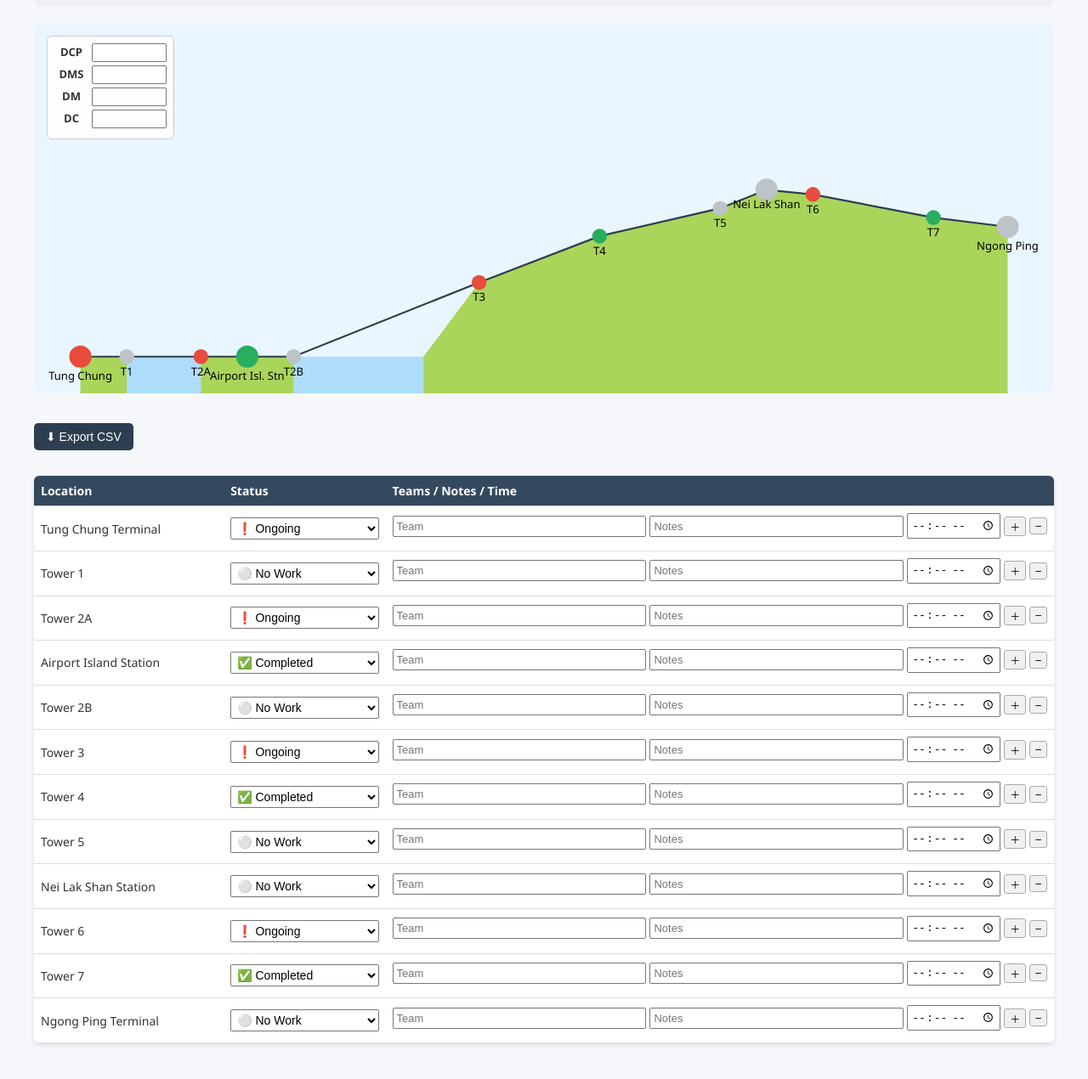
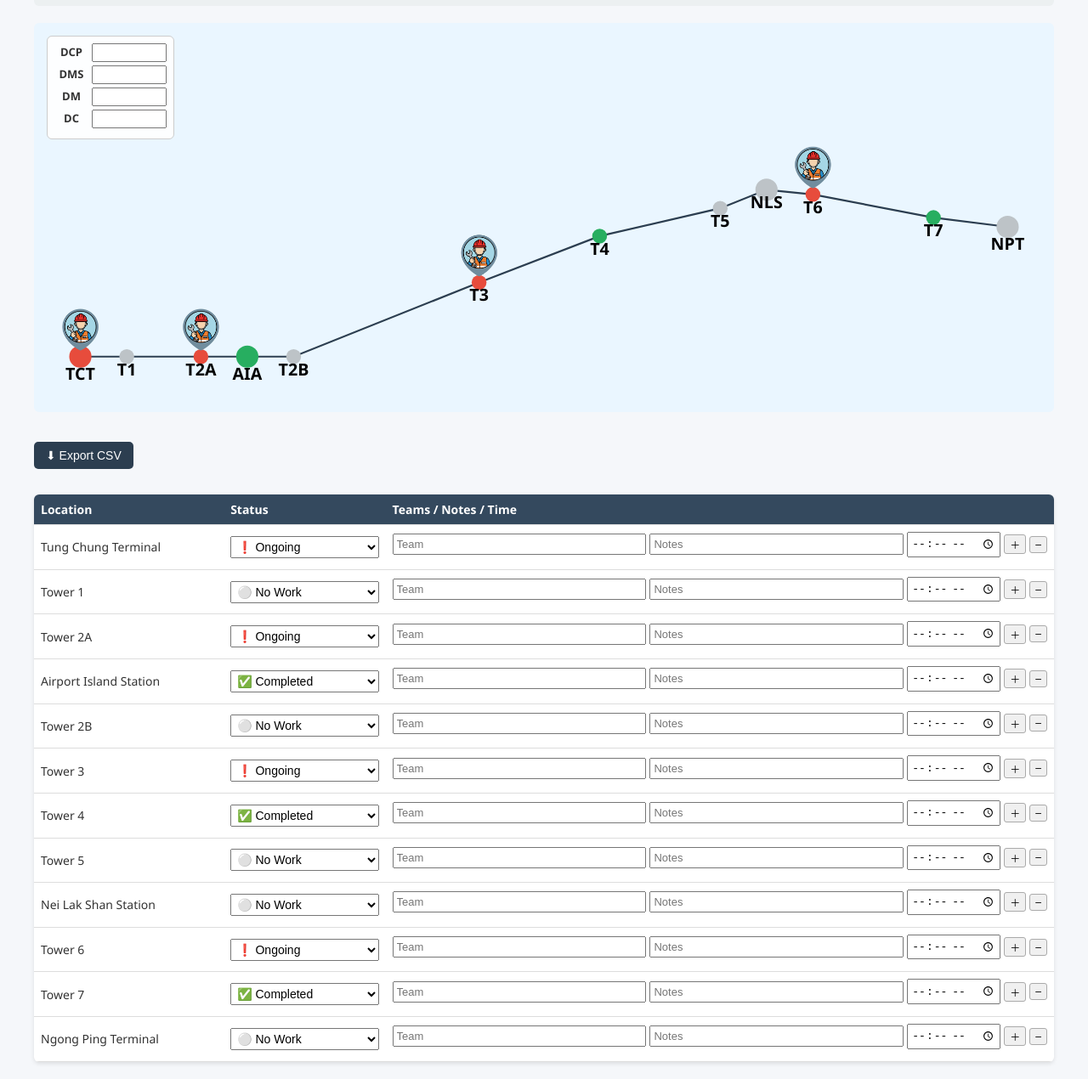
Before and after one commit to ngcholun/maintenance-dashboard, a plain HTML site: page index.html in a window 1280 px wide. Shown: the part 241-1511 px from the top of the page at 85% size. Before the commit the page ends 1489 px from the top, so only its background shows below. Drawn offline with Linux system fonts and the light colour scheme.

Commit message:
Add files via upload

```diff
--- a/index.html
+++ b/index.html
@@ -11,7 +11,7 @@
       display:flex; justify-content:space-around; flex-wrap:wrap; text-align:center;}
     .route{ text-align:center; margin:20px auto; position:relative; }
     .route svg{ width:100%; height:auto; background:#eaf6ff; border-radius:6px; }
-    .label{ font-size:12px; text-anchor:middle; }
+    .label{ font-size:18px; font-weight:bold; text-anchor:middle; }
     .duties-box {
       position:absolute;top:15px;left:15px;
       background:rgba(255,255,255,0.9);border:1px solid #ccc;padding:8px;border-radius:6px;
@@ -31,17 +31,14 @@
     .entry input { flex:1; padding:3px; font-size:13px; }
     .entry input[type="time"] { flex:0 0 100px; }
     .entry button {
-      font-size:12px;
-      padding:2px 6px;
-      cursor:pointer;
-      border:1px solid #aaa;
-      background:#f0f0f0;
-      border-radius:3px;
+      font-size:12px; padding:2px 6px; cursor:pointer;
+      border:1px solid #aaa; background:#f0f0f0; border-radius:3px;
     }
     .entry button:hover { background:#ddd; }
     .export-btn{margin:10px 0;padding:8px 14px;font-size:14px;
       background:#2c3e50;color:#fff;border:none;border-radius:5px;cursor:pointer;}
     .export-btn:hover{background:#1a242f;}
+    .worker { display:none; pointer-events:none; }
   </style>
 </head>
 <body>
@@ -58,7 +55,7 @@
       <div style="color:#7f8c8d;">⚪ No Work<br><span id="noschedule">0</span></div>
     </div>
 
-    <!-- Route schematic with duty roster -->
+    <!-- Map schematic -->
     <div class="route">
       <div class="duties-box" id="duties">
         <div><label>DCP</label><input></div>
@@ -66,114 +63,45 @@
         <div><label>DM</label><input></div>
         <div><label>DC</label><input></div>
       </div>
-      <svg viewBox="0 0 1100 400" xmlns="http://www.w3.org/2000/svg">
-        <!-- Mountain polygon -->
-        <polygon points="420,400 420,360 480,280 610,230 740,200
-          790,180 840,185 970,210 1050,220 1050,400"
-          fill="#9acd32" opacity="0.8"/>
-        <!-- Sea -->
-        <polygon points="100,400 100,360 180,360 180,400" fill="#87cefa" opacity="0.6"/>
-        <polygon points="280,400 280,360 420,360 420,400" fill="#87cefa" opacity="0.6"/>
-        <!-- Land bases -->
-        <polygon points="50,400 50,360 100,360 100,400" fill="#9acd32" opacity="0.8"/>
-        <polygon points="180,400 180,360 280,360 280,400" fill="#9acd32" opacity="0.8"/>
-        <!-- Cable line -->
+
+      <svg viewBox="0 0 1100 420" xmlns="http://www.w3.org/2000/svg">
         <polyline points="50,360 100,360 180,360 230,360 280,360
           480,280 610,230 740,200 790,180 840,185 970,210 1050,220"
           stroke="#2c3e50" stroke-width="2" fill="none"/>
-        <!-- Stations -->
-        <circle id="TCT" cx="50" cy="360" r="12"/><text x="50" y="385" class="label">Tung Chung</text>
-        <circle id="T1" cx="100" cy="360" r="8"/><text x="100" y="380" class="label">T1</text>
-        <circle id="T2A" cx="180" cy="360" r="8"/><text x="180" y="380" class="label">T2A</text>
-        <circle id="AIA" cx="230" cy="360" r="12"/><text x="230" y="385" class="label">Airport Isl. Stn</text>
-        <circle id="T2B" cx="280" cy="360" r="8"/><text x="280" y="380" class="label">T2B</text>
-        <circle id="T3" cx="480" cy="280" r="8"/><text x="480" y="300" class="label">T3</text>
-        <circle id="T4" cx="610" cy="230" r="8"/><text x="610" y="250" class="label">T4</text>
-        <circle id="T5" cx="740" cy="200" r="8"/><text x="740" y="220" class="label">T5</text>
-        <circle id="NLS" cx="790" cy="180" r="12"/><text x="790" y="200" class="label">Nei Lak Shan</text>
-        <circle id="T6" cx="840" cy="185" r="8"/><text x="840" y="205" class="label">T6</text>
-        <circle id="T7" cx="970" cy="210" r="8"/><text x="970" y="230" class="label">T7</text>
-        <circle id="NPT" cx="1050" cy="220" r="12"/><text x="1050" y="245" class="label">Ngong Ping</text>
+
+        <!-- Terminals + Towers -->
+        <circle id="TCT" cx="50" cy="360" r="12"/><text x="50" y="385" class="label">TCT</text><image id="worker-TCT" href="worker.png" x="20" y="300" width="60" height="60" class="worker"/>
+        <circle id="T1" cx="100" cy="360" r="8"/><text x="100" y="380" class="label">T1</text><image id="worker-T1" href="worker.png" x="70" y="300" width="60" height="60" class="worker"/>
+        <circle id="T2A" cx="180" cy="360" r="8"/><text x="180" y="380" class="label">T2A</text><image id="worker-T2A" href="worker.png" x="150" y="300" width="60" height="60" class="worker"/>
+        <circle id="AIA" cx="230" cy="360" r="12"/><text x="230" y="385" class="label">AIA</text><image id="worker-AIA" href="worker.png" x="200" y="300" width="60" height="60" class="worker"/>
+        <circle id="T2B" cx="280" cy="360" r="8"/><text x="280" y="380" class="label">T2B</text><image id="worker-T2B" href="worker.png" x="250" y="300" width="60" height="60" class="worker"/>
+        <circle id="T3" cx="480" cy="280" r="8"/><text x="480" y="300" class="label">T3</text><image id="worker-T3" href="worker.png" x="450" y="220" width="60" height="60" class="worker"/>
+        <circle id="T4" cx="610" cy="230" r="8"/><text x="610" y="250" class="label">T4</text><image id="worker-T4" href="worker.png" x="580" y="170" width="60" height="60" class="worker"/>
+        <circle id="T5" cx="740" cy="200" r="8"/><text x="740" y="220" class="label">T5</text><image id="worker-T5" href="worker.png" x="710" y="140" width="60" height="60" class="worker"/>
+        <circle id="NLS" cx="790" cy="180" r="12"/><text x="790" y="200" class="label">NLS</text><image id="worker-NLS" href="worker.png" x="760" y="120" width="60" height="60" class="worker"/>
+        <circle id="T6" cx="840" cy="185" r="8"/><text x="840" y="205" class="label">T6</text><image id="worker-T6" href="worker.png" x="810" y="125" width="60" height="60" class="worker"/>
+        <circle id="T7" cx="970" cy="210" r="8"/><text x="970" y="230" class="label">T7</text><image id="worker-T7" href="worker.png" x="940" y="150" width="60" height="60" class="worker"/>
+        <circle id="NPT" cx="1050" cy="220" r="12"/><text x="1050" y="245" class="label">NPT</text><image id="worker-NPT" href="worker.png" x="1020" y="160" width="60" height="60" class="worker"/>
       </svg>
     </div>
 
-    <!-- Export button -->
     <button class="export-btn" onclick="exportCSV()">⬇ Export CSV</button>
 
-    <!-- Maintenance Log -->
     <table id="log">
-      <thead>
-        <tr><th>Location</th><th>Status</th><th>Teams / Notes / Time</th></tr>
-      </thead>
+      <thead><tr><th>Location</th><th>Status</th><th>Teams / Notes / Time</th></tr></thead>
       <tbody>
-        <!-- Example row (repeat for each tower/station) -->
-        <tr data-id="TCT">
-          <td>Tung Chung Terminal</td>
-          <td>
-            <select>
-              <option>✅ Completed</option>
-              <option selected>❗ Ongoing</option>
-              <option>⚪ No Work</option>
-            </select>
-          </td>
-          <td>
-            <div class="team-entries">
-              <div class="entry">
-                <input placeholder="Team">
-                <input placeholder="Notes">
-                <input type="time">
-                <button class="add-entry">＋</button>
-                <button class="remove-entry">–</button>
-              </div>
-            </div>
-          </td>
-        </tr>
-
-        <!-- Duplicate same format for T1 to NPT -->
-        <tr data-id="T1"><td>Tower 1</td>
-          <td><select><option>✅ Completed</option><option>❗ Ongoing</option><option selected>⚪ No Work</option></select></td>
-          <td><div class="team-entries"><div class="entry"><input placeholder="Team"><input placeholder="Notes"><input type="time"><button class="add-entry">＋</button><button class="remove-entry">–</button></div></div></td>
-        </tr>
-        <tr data-id="T2A"><td>Tower 2A</td>
-          <td><select><option>✅ Completed</option><option selected>❗ Ongoing</option><option>⚪ No Work</option></select></td>
-          <td><div class="team-entries"><div class="entry"><input placeholder="Team"><input placeholder="Notes"><input type="time"><button class="add-entry">＋</button><button class="remove-entry">–</button></div></div></td>
-        </tr>
-        <tr data-id="AIA"><td>Airport Island Station</td>
-          <td><select><option selected>✅ Completed</option><option>❗ Ongoing</option><option>⚪ No Work</option></select></td>
-          <td><div class="team-entries"><div class="entry"><input placeholder="Team"><input placeholder="Notes"><input type="time"><button class="add-entry">＋</button><button class="remove-entry">–</button></div></div></td>
-        </tr>
-        <tr data-id="T2B"><td>Tower 2B</td>
-          <td><select><option>✅ Completed</option><option>❗ Ongoing</option><option selected>⚪ No Work</option></select></td>
-          <td><div class="team-entries"><div class="entry"><input placeholder="Team"><input placeholder="Notes"><input type="time"><button class="add-entry">＋</button><button class="remove-entry">–</button></div></div></td>
-        </tr>
-        <tr data-id="T3"><td>Tower 3</td>
-          <td><select><option>✅ Completed</option><option selected>❗ Ongoing</option><option>⚪ No Work</option></select></td>
-          <td><div class="team-entries"><div class="entry"><input placeholder="Team"><input placeholder="Notes"><input type="time"><button class="add-entry">＋</button><button class="remove-entry">–</button></div></div></td>
-        </tr>
-        <tr data-id="T4"><td>Tower 4</td>
-          <td><select><option selected>✅ Completed</option><option>❗ Ongoing</option><option>⚪ No Work</option></select></td>
-          <td><div class="team-entries"><div class="entry"><input placeholder="Team"><input placeholder="Notes"><input type="time"><button class="add-entry">＋</button><button class="remove-entry">–</button></div></div></td>
-        </tr>
-        <tr data-id="T5"><td>Tower 5</td>
-          <td><select><option>✅ Completed</option><option>❗ Ongoing</option><option selected>⚪ No Work</option></select></td>
-          <td><div class="team-entries"><div class="entry"><input placeholder="Team"><input placeholder="Notes"><input type="time"><button class="add-entry">＋</button><button class="remove-entry">–</button></div></div></td>
-        </tr>
-        <tr data-id="NLS"><td>Nei Lak Shan Station</td>
-          <td><select><option>✅ Completed</option><option>❗ Ongoing</option><option selected>⚪ No Work</option></select></td>
-          <td><div class="team-entries"><div class="entry"><input placeholder="Team"><input placeholder="Notes"><input type="time"><button class="add-entry">＋</button><button class="remove-entry">–</button></div></div></td>
-        </tr>
-        <tr data-id="T6"><td>Tower 6</td>
-          <td><select><option>✅ Completed</option><option selected>❗ Ongoing</option><option>⚪ No Work</option></select></td>
-          <td><div class="team-entries"><div class="entry"><input placeholder="Team"><input placeholder="Notes"><input type="time"><button class="add-entry">＋</button><button class="remove-entry">–</button></div></div></td>
-        </tr>
-        <tr data-id="T7"><td>Tower 7</td>
-          <td><select><option selected>✅ Completed</option><option>❗ Ongoing</option><option>⚪ No Work</option></select></td>
-          <td><div class="team-entries"><div class="entry"><input placeholder="Team"><input placeholder="Notes"><input type="time"><button class="add-entry">＋</button><button class="remove-entry">–</button></div></div></td>
-        </tr>
-        <tr data-id="NPT"><td>Ngong Ping Terminal</td>
-          <td><select><option>✅ Completed</option><option>❗ Ongoing</option><option selected>⚪ No Work</option></select></td>
-          <td><div class="team-entries"><div class="entry"><input placeholder="Team"><input placeholder="Notes"><input type="time"><button class="add-entry">＋</button><button class="remove-entry">–</button></div></div></td>
-        </tr>
+        <tr data-id="TCT"><td>Tung Chung Terminal</td><td><select><option>✅ Completed</option><option selected>❗ Ongoing</option><option>⚪ No Work</option></select></td><td><div class="team-entries"><div class="entry"><input placeholder="Team"><input placeholder="Notes"><input type="time"><button class="add-entry">＋</button><button class="remove-entry">–</button></div></div></td></tr>
+        <tr data-id="T1"><td>Tower 1</td><td><select><option>✅ Completed</option><option>❗ Ongoing</option><option selected>⚪ No Work</option></select></td><td><div class="team-entries"><div class="entry"><input placeholder="Team"><input placeholder="Notes"><input type="time"><button class="add-entry">＋</button><button class="remove-entry">–</button></div></div></td></tr>
+        <tr data-id="T2A"><td>Tower 2A</td><td><select><option>✅ Completed</option><option selected>❗ Ongoing</option><option>⚪ No Work</option></select></td><td><div class="team-entries"><div class="entry"><input placeholder="Team"><input placeholder="Notes"><input type="time"><button class="add-entry">＋</button><button class="remove-entry">–</button></div></div></td></tr>
+        <tr data-id="AIA"><td>Airport Island Station</td><td><select><option selected>✅ Completed</option><option>❗ Ongoing</option><option>⚪ No Work</option></select></td><td><div class="team-entries"><div class="entry"><input placeholder="Team"><input placeholder="Notes"><input type="time"><button class="add-entry">＋</button><button class="remove-entry">–</button></div></div></td></tr>
+        <tr data-id="T2B"><td>Tower 2B</td><td><select><option>✅ Completed</option><option>❗ Ongoing</option><option selected>⚪ No Work</option></select></td><td><div class="team-entries"><div class="entry"><input placeholder="Team"><input placeholder="Notes"><input type="time"><button class="add-entry">＋</button><button class="remove-entry">–</button></div></div></td></tr>
+        <tr data-id="T3"><td>Tower 3</td><td><select><option>✅ Completed</option><option selected>❗ Ongoing</option><option>⚪ No Work</option></select></td><td><div class="team-entries"><div class="entry"><input placeholder="Team"><input placeholder="Notes"><input type="time"><button class="add-entry">＋</button><button class="remove-entry">–</button></div></div></td></tr>
+        <tr data-id="T4"><td>Tower 4</td><td><select><option selected>✅ Completed</option><option>❗ Ongoing</option><option>⚪ No Work</option></select></td><td><div class="team-entries"><div class="entry"><input placeholder="Team"><input placeholder="Notes"><input type="time"><button class="add-entry">＋</button><button class="remove-entry">–</button></div></div></td></tr>
+        <tr data-id="T5"><td>Tower 5</td><td><select><option>✅ Completed</option><option>❗ Ongoing</option><option selected>⚪ No Work</option></select></td><td><div class="team-entries"><div class="entry"><input placeholder="Team"><input placeholder="Notes"><input type="time"><button class="add-entry">＋</button><button class="remove-entry">–</button></div></div></td></tr>
+        <tr data-id="NLS"><td>Nei Lak Shan Station</td><td><select><option>✅ Completed</option><option>❗ Ongoing</option><option selected>⚪ No Work</option></select></td><td><div class="team-entries"><div class="entry"><input placeholder="Team"><input placeholder="Notes"><input type="time"><button class="add-entry">＋</button><button class="remove-entry">–</button></div></div></td></tr>
+        <tr data-id="T6"><td>Tower 6</td><td><select><option>✅ Completed</option><option selected>❗ Ongoing</option><option>⚪ No Work</option></select></td><td><div class="team-entries"><div class="entry"><input placeholder="Team"><input placeholder="Notes"><input type="time"><button class="add-entry">＋</button><button class="remove-entry">–</button></div></div></td></tr>
+        <tr data-id="T7"><td>Tower 7</td><td><select><option selected>✅ Completed</option><option>❗ Ongoing</option><option>⚪ No Work</option></select></td><td><div class="team-entries"><div class="entry"><input placeholder="Team"><input placeholder="Notes"><input type="time"><button class="add-entry">＋</button><button class="remove-entry">–</button></div></div></td></tr>
+        <tr data-id="NPT"><td>Ngong Ping Terminal</td><td><select><option>✅ Completed</option><option>❗ Ongoing</option><option selected>⚪ No Work</option></select></td><td><div class="team-entries"><div class="entry"><input placeholder="Team"><input placeholder="Notes"><input type="time"><button class="add-entry">＋</button><button class="remove-entry">–</button></div></div></td></tr>
       </tbody>
     </table>
   </div>
@@ -181,16 +109,23 @@
   <script>
     document.getElementById("date").textContent = new Date().toLocaleDateString();
 
-    // Dashboard update
     function updateDashboard(){
       let total=0,done=0,ongoing=0,noWork=0;
       document.querySelectorAll("#log tbody tr").forEach(row=>{
         total++;
         const val=row.querySelector("select").value;
-        const id=row.dataset.id, c=document.getElementById(id);
-        if(val.includes("✅")){done++; if(c) c.setAttribute("fill","#27ae60");}
-        else if(val.includes("❗")){ongoing++; if(c) c.setAttribute("fill","#e74c3c");}
-        else{noWork++; if(c) c.setAttribute("fill","#bdc3c7");}
+        const id=row.dataset.id;
+        const c=document.getElementById(id);
+        const w=document.getElementById("worker-"+id);
+        if(val.includes("✅")){
+          done++; if(c) c.setAttribute("fill","#27ae60"); if(w) w.style.display="none";
+        }
+        else if(val.includes("❗")){
+          ongoing++; if(c) c.setAttribute("fill","#e74c3c"); if(w) w.style.display="block";
+        }
+        else{
+          noWork++; if(c) c.setAttribute("fill","#bdc3c7"); if(w) w.style.display="none";
+        }
       });
       document.getElementById("total").textContent=total;
       document.getElementById("completed").textContent=done;
@@ -200,7 +135,6 @@
     document.querySelectorAll("#log select").forEach(s=>s.addEventListener("input",updateDashboard));
     updateDashboard();
 
-    // Add/remove team entry
     document.addEventListener("click", e => {
       if (e.target.classList.contains("add-entry")) {
         const entry = e.target.closest(".entry");
@@ -211,13 +145,10 @@
       if (e.target.classList.contains("remove-entry")) {
         const entry = e.target.closest(".entry");
         const container = entry.parentNode;
-        if (container.children.length > 1) {
-          entry.remove();
-        }
+        if (container.children.length > 1) entry.remove();
       }
     });
 
-    // CSV export
     function exportCSV(){
       let rows = [];
       const date = document.getElementById("date").textContent;
```
Also changed, not shown: worker.png (added).
